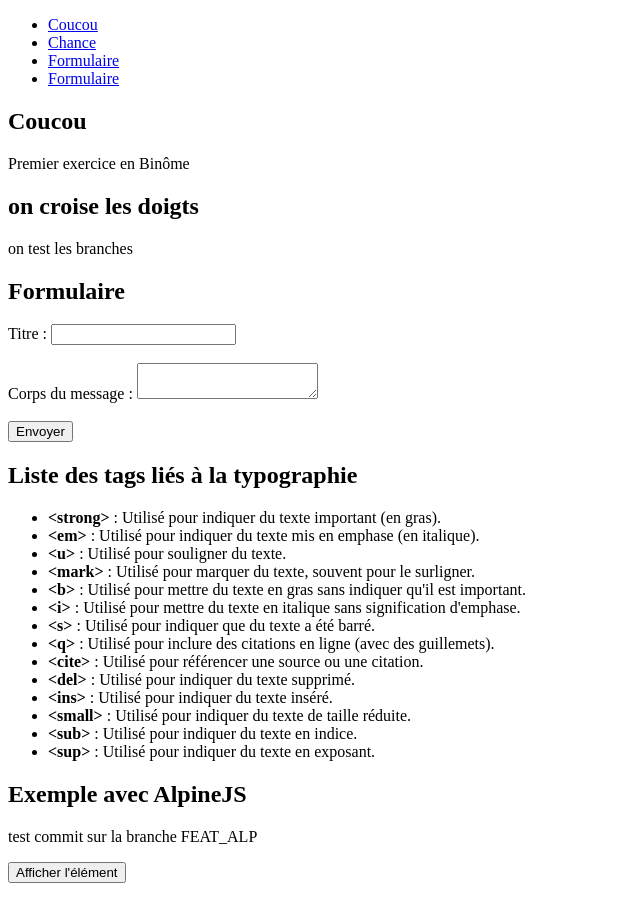
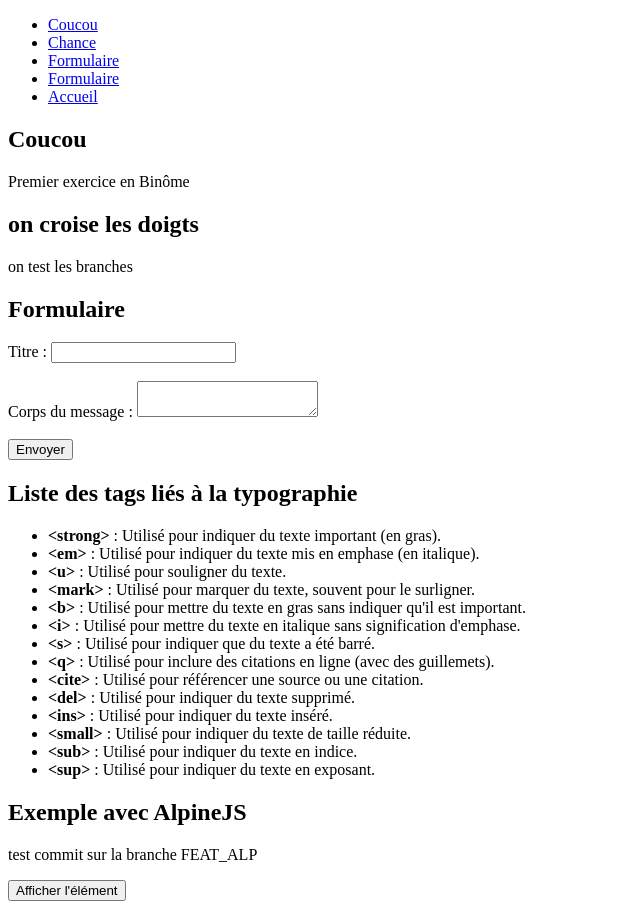
Before and after one commit to CharleneBo/CharlenBo.github.io, a plain HTML site: page index.html in a window 1280 px wide. Shown: the whole page, without its empty margins (0-640 px from the left). Drawn offline with nearby package versions, Linux system fonts and the light colour scheme.

Commit message:
ajout # dans nav bar

```diff
--- a/index.html
+++ b/index.html
@@ -15,6 +15,7 @@
             <li><a href="#chance">Chance</a></li>
             <li><a href="#formulaire">Formulaire</a></li>
             <li><a href="#liste">Formulaire</a></li>
+            <li><a href="#Accueil">Accueil</a></li>
         </ul>
     </nav>
 
```
